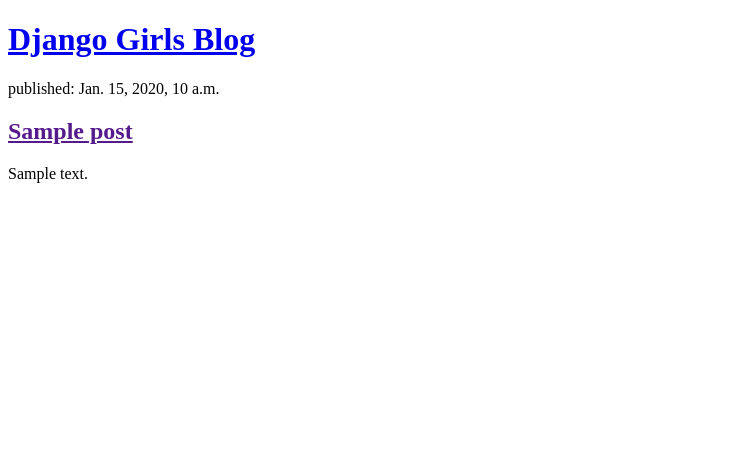
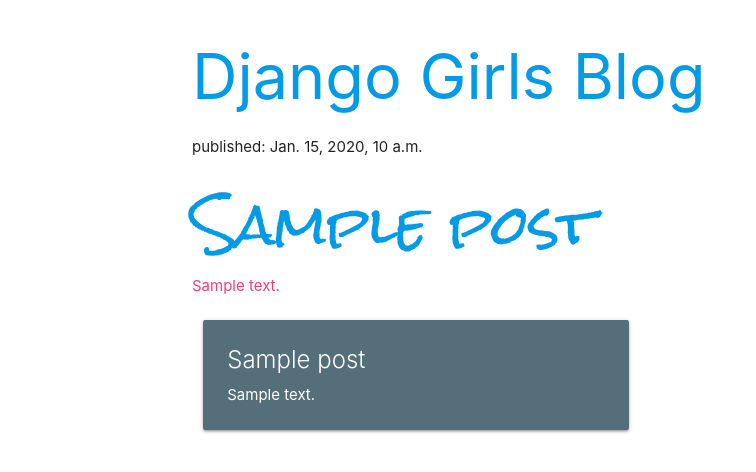
Before and after one commit to eddthebedd/django_tutorial, a Django app: template blog/templates/blog/post_list.html in a window 1280 px wide. Shown: the top 472 px of the page, without its empty margins (0-756 px from the left). Run offline with Django 3.2, Linux system fonts and the light colour scheme; the template is opened without the code that fills it: most values are stand-ins (such as "Sample title", 1, 10 or a date in 2020).

Commit message:
paint css

```diff
--- /dev/null
+++ b/blog/templates/blog/post_list.css
@@ -0,0 +1,3 @@
+h1 a, h2 a {
+    font-family= 'Rock+Salt'
+}
--- a/blog/templates/blog/post_list.html
+++ b/blog/templates/blog/post_list.html
@@ -1,18 +1,43 @@
+{% load static %}
+
 <!DOCTYPE html>
 <html>
     <head>
         <title>Django Girls blog</title>
     </head>
+        <!-- Compiled and minified CSS -->
+        <link rel="stylesheet" href="https://cdnjs.cloudflare.com/ajax/libs/materialize/1.0.0/css/materialize.min.css">
+        <!-- Compiled and minified JavaScript -->
+        <script src="https://cdnjs.cloudflare.com/ajax/libs/materialize/1.0.0/js/materialize.min.js"></script>
+        <link rel="stylesheet" href="{% static 'css/blog.css' %}">
+        <link rel="preconnect" href="https://fonts.googleapis.com">
+        <link rel="preconnect" href="https://fonts.gstatic.com" crossorigin>
+        <link href="https://fonts.googleapis.com/css2?family=Rock+Salt&display=swap" rel="stylesheet">
     <body>
+        <div class="container">
         <header>
             <h1><a href="/">Django Girls Blog</a></h1>
         </header>
         {% for post in posts %}
             <article>
                 <time>published: {{ post.published_date }}</time>
-                <h2><a href="">{{ post.title }}</a></h2>
-                <p>{{ post.text|linebreaksbr }}</p>
+                <h2 style="font-family:rock salt"><a href="">{{ post.title }}</a></h2>
+                <div class ="pink-text text-lighten-1">
+                    <p>{{ post.text|linebreaksbr }}</p>
+                </div>
             </article>
         {% endfor %}
+         <div class="row">
+             {% for post in posts %}
+            <div class="col s12 m6">
+              <div class="card blue-grey darken-1">
+                <div class="card-content white-text">
+                  <span class="card-title">{{ post.title }}</span>
+                  <p>{{ post.text|linebreaksbr }}</p>
+                </div>
+              </div>
+            </div>
+            {% endfor %}
+        </div>
     </body>
 </html>
```
